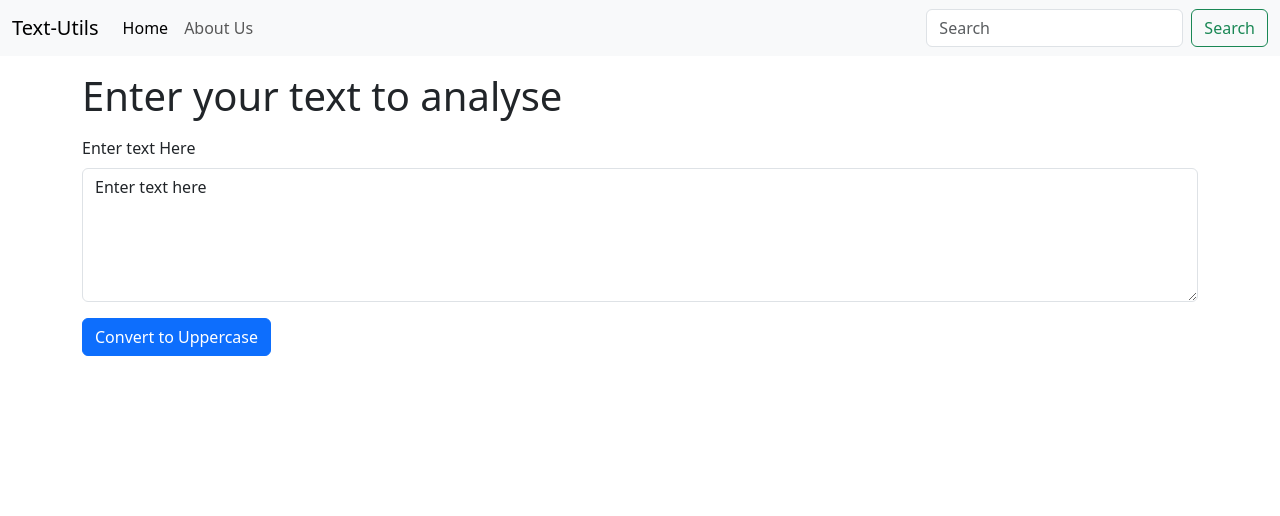
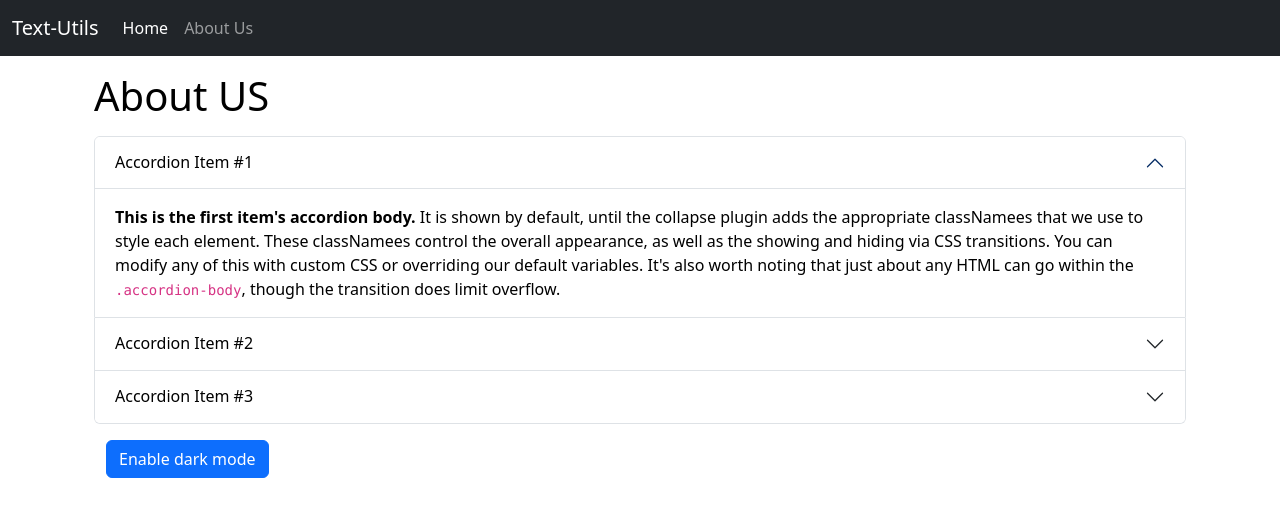
Before and after one commit to RahulGIT24/Text-Utils, a React (Create React App) app: page / in a window 1280 px wide. Shown: the top 516 px of the page. Built offline with nearby package versions, Linux system fonts and the light colour scheme.

Commit message:
Created about Page dark mode, light mode

```diff
--- a/src/App.js
+++ b/src/App.js
@@ -1,13 +1,15 @@
 import './App2.css';
 import Navbar from './components/Navbar';
-import TextForm from './components/TextForm';
+// import TextForm from './components/TextForm';
+import About from './components/About'
 let name = "Rahul";
 function App() {
   return (
     <>
       <Navbar title="Text-Utils" />
       <div className="container my-3">
-        <TextForm heading="Enter your text to analyse" />
+        {/* <TextForm heading="Enter your text to analyse" /> */}
+        <About/>
       </div>
     </>
   );
--- /dev/null
+++ b/src/components/About.js
@@ -0,0 +1,74 @@
+import React, {useState} from 'react'
+
+export default function About() {
+
+    const[myStyle,setMyStyle] = useState({
+        color :"black",
+        backgroundColor : "white"
+    });
+    const [btntext, setBtnText]= useState("Enable dark mode");
+
+    const darkMode = ()=>{
+        if(myStyle.color == "white"){
+            setMyStyle({
+                color : 'black',
+                backgroundColor: 'white'
+            })
+            setBtnText("Enable Dark Mode")
+        }
+        else{
+            setMyStyle({
+                color : 'white',
+                backgroundColor: 'black'
+            })
+            setBtnText("Enable Light Mode")
+        }
+    }
+
+    return (
+        <div className='container' style={myStyle}>
+            <h1 className='my-3'>About US</h1>
+            <div className="accordion" id="accordionExample">
+                <div className="accordion-item" >
+                    <h2 className="accordion-header" id="headingOne">
+                        <button className="accordion-button" style={myStyle} type="button" data-bs-toggle="collapse" data-bs-target="#collapseOne" aria-expanded="true" aria-controls="collapseOne">
+                            Accordion Item #1
+                        </button>
+                    </h2>
+                    <div id="collapseOne" className="accordion-collapse collapse show" aria-labelledby="headingOne" data-bs-parent="#accordionExample">
+                        <div className="accordion-body" style={myStyle}>
+                            <strong>This is the first item's accordion body.</strong> It is shown by default, until the collapse plugin adds the appropriate classNamees that we use to style each element. These classNamees control the overall appearance, as well as the showing and hiding via CSS transitions. You can modify any of this with custom CSS or overriding our default variables. It's also worth noting that just about any HTML can go within the <code>.accordion-body</code>, though the transition does limit overflow.
+                        </div>
+                    </div>
+                </div>
+                <div className="accordion-item">
+                    <h2 className="accordion-header" id="headingTwo">
+                        <button className="accordion-button collapsed" style={myStyle} type="button" data-bs-toggle="collapse" data-bs-target="#collapseTwo" aria-expanded="false" aria-controls="collapseTwo">
+                            Accordion Item #2
+                        </button>
+                    </h2>
+                    <div id="collapseTwo" className="accordion-collapse collapse" aria-labelledby="headingTwo" data-bs-parent="#accordionExample">
+                        <div className="accordion-body" style={myStyle}>
+                            <strong>This is the second item's accordion body.</strong> It is hidden by default, until the collapse plugin adds the appropriate classNamees that we use to style each element. These classNamees control the overall appearance, as well as the showing and hiding via CSS transitions. You can modify any of this with custom CSS or overriding our default variables. It's also worth noting that just about any HTML can go within the <code>.accordion-body</code>, though the transition does limit overflow.
+                        </div>
+                    </div>
+                </div>
+                <div className="accordion-item">
+                    <h2 className="accordion-header" id="headingThree">
+                        <button className="accordion-button collapsed" type="button" style={myStyle} data-bs-toggle="collapse" data-bs-target="#collapseThree" aria-expanded="false" aria-controls="collapseThree">
+                            Accordion Item #3
+                        </button>
+                    </h2>
+                    <div id="collapseThree" className="accordion-collapse collapse" aria-labelledby="headingThree" data-bs-parent="#accordionExample">
+                        <div className="accordion-body" style={myStyle}>
+                            <strong>This is the third item's accordion body.</strong> It is hidden by default, until the collapse plugin adds the appropriate classNamees that we use to style each element. These classNamees control the overall appearance, as well as the showing and hiding via CSS transitions. You can modify any of this with custom CSS or overriding our default variables. It's also worth noting that just about any HTML can go within the <code>.accordion-body</code>, though the transition does limit overflow.
+                        </div>
+                    </div>
+                </div>
+            </div>
+            <div className="container">
+            <button type="button" className="btn btn-primary my-3" onClick={darkMode}>{btntext}</button>
+            </div>
+        </div>
+    )
+}
--- a/src/components/Navbar.js
+++ b/src/components/Navbar.js
@@ -2,7 +2,7 @@ import React from 'react'
 import propTypes from 'prop-types'
 export default function Navbar(props) {
     return (
-        <nav className="navbar navbar-expand-lg bg-body-tertiary">
+        <nav className="navbar navbar-expand-lg navbar-dark bg-dark">
             <div className="container-fluid">
                 <a className="navbar-brand" href="/">{props.title}</a>
                 <button className="navbar-toggler" type="button" data-bs-toggle="collapse" data-bs-target="#navbarSupportedContent" aria-controls="navbarSupportedContent" aria-expanded="false" aria-label="Toggle navigation">
@@ -17,10 +17,6 @@ export default function Navbar(props) {
                             <a className="nav-link" href="/">{props.aboutText}</a>
                         </li>
                     </ul>
-                    <form className="d-flex" role="search">
-                        <input className="form-control me-2" type="search" placeholder="Search" aria-label="Search" />
-                        <button className="btn btn-outline-success" type="submit">Search</button>
-                    </form>
                 </div>
             </div>
         </nav>
--- a/src/components/TextForm.js
+++ b/src/components/TextForm.js
@@ -1,30 +1,61 @@
-import React, {useState} from 'react'
+import React, { useState } from 'react'
 
 export default function TextForm(props) {
-    const [text,setText] = useState("Enter text here")
+    const [text, setText] = useState("")
 
     // text = "New state" //* Wrong way to change a state
     // setText = "new state" //* Right way
 
-    const handleUpClick = ()=>{
+    const handleUpClick = () => {
         // console.log("Clicked"+ text)
         let newText = text.toUpperCase();
         setText(newText)
     }
 
-    const handleOnChange = (event)=>{
+    const handleDownClick = () => {
+        // console.log("Clicked"+ text)
+        let newText = text.toLowerCase();
+        setText(newText)
+    }
+
+    const copyText = () => {
+        // console.log("Clicked"+ text)
+        copyBtn.innerText = "Copied to Clipboard!"
+        navigator.clipboard.writeText(text);
+        setTimeout(() => {
+            copyBtn.innerText = "Copy to Clipboard"
+        }, 2000)
+    }
+
+    const clearText = () => {
+        // console.log("Clicked"+ text)
+        setText("");
+    }
+
+    const handleOnChange = (event) => {
         // console.log("On Change")
         setText(event.target.value);
     }
 
     return (
-        <div>
-            <div className="mb-3">
-                <h1 className='my-3'>{props.heading}</h1>
-                <label htmlFor="exampleFormControlTextarea1" className="form-label">Enter text Here</label>
-                <textarea className="form-control" value = {text} onChange={handleOnChange} id="exampleFormControlTextarea1" rows="5"></textarea>
+        <>
+            <div className='container'>
+                <div className="mb-3">
+                    <h1 className='my-3'>{props.heading}</h1>
+                    <textarea className="form-control" value={text} onChange={handleOnChange} id="exampleFormControlTextarea1" rows="5" placeholder='Enter text here'></textarea>
+                </div>
+                <button type="button" className="btn btn-primary mx-2" onClick={handleUpClick}>UPPERCASE</button>
+                <button type="button" className="btn btn-primary mx-2" onClick={handleDownClick}>lowercase</button>
+                <button type="button" id="copyBtn" className="btn btn-primary mx-2" onClick={copyText}>Copy to Clipboard</button>
+                <button type="button" className="btn btn-danger" onClick={clearText}>Clear Text</button>
             </div>
-            <button type="button" className="btn btn-primary" onClick={handleUpClick}>Convert to Uppercase</button>
-        </div>
+            <div className="container my-5">
+                <h1>Your Text Summary</h1>
+                <p><b>{text.split(" ").length - 1}</b> words, <b>{text.length}</b> Characters</p>
+                <p><b>{0.008 * text.split(" ").length}</b> Minutes to read</p>
+                <h2>Preview</h2>
+                <p>{text}</p>
+            </div>
+        </>
     )
 }
```
